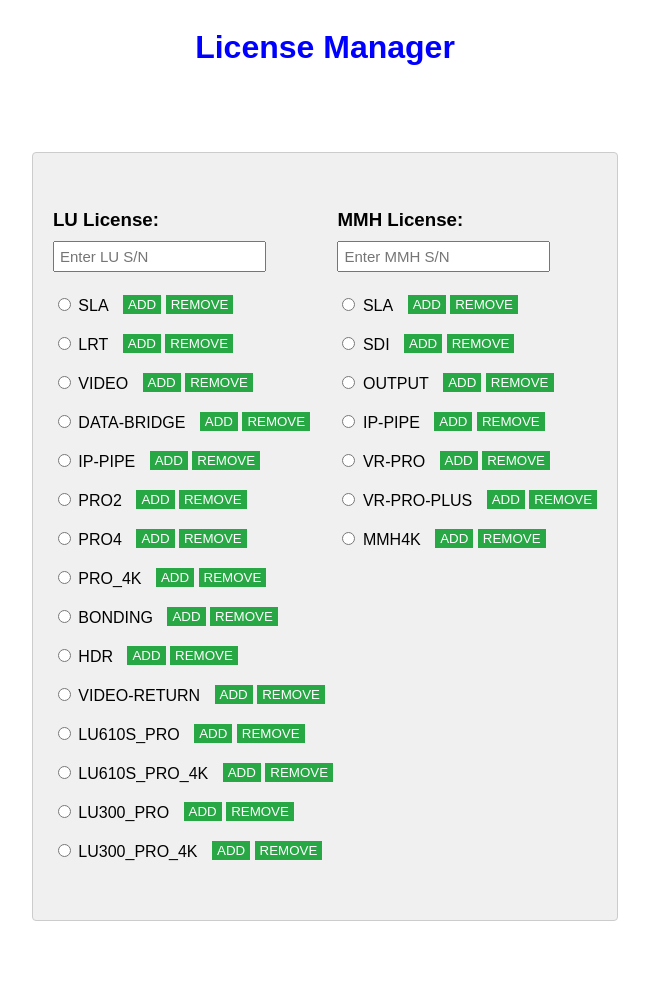
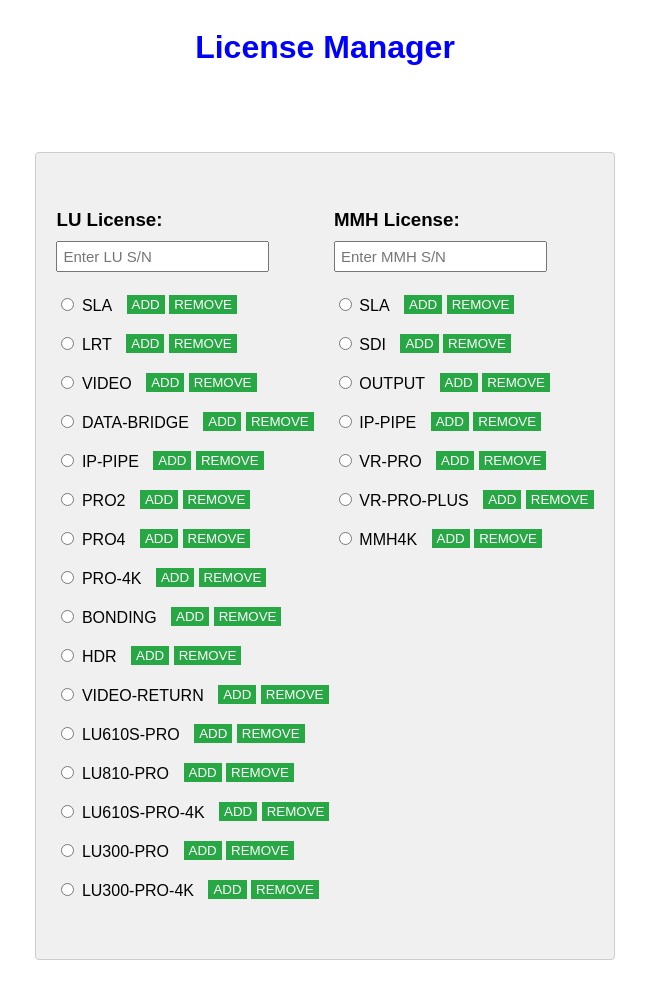
Before and after one commit to lesabag/license_manager, a Flask app: page /index in a window 1280 px wide. Shown: the whole page, without its empty margins (323-972 px from the left). Before the commit the page ends 921 px from the top, so only its background shows below. Run offline with Flask 2, Linux system fonts and the light colour scheme.

Commit message:
Update index.html

```diff
--- a/api/templates/index.html
+++ b/api/templates/index.html
@@ -174,8 +174,8 @@
             <br><br>
 
             <div class="radio-button-container">
-                <input type="radio" name="radio" value="PRO_4K">
-                PRO_4K
+                <input type="radio" name="radio" value="LU_PRO-4K">
+                PRO-4K
             </div>
             <div class="button-container">
                 <button type="submit" name="action" value="add" class="add-button">ADD</button>
@@ -214,8 +214,8 @@
             <br><br>
 
             <div class="radio-button-container">
-                <input type="radio" name="radio" value="LU610S_PRO">
-                LU610S_PRO
+                <input type="radio" name="radio" value="LU_LU610S-PRO">
+                LU610S-PRO
             </div>
             <div class="button-container">
                 <button type="submit" name="action" value="add" class="add-button">ADD</button>
@@ -224,8 +224,8 @@
             <br><br>
 
             <div class="radio-button-container">
-                <input type="radio" name="radio" value="LU610S_PRO_4K">
-                LU610S_PRO_4K
+                <input type="radio" name="radio" value="LU_LU810-PRO">
+                LU810-PRO
             </div>
             <div class="button-container">
                 <button type="submit" name="action" value="add" class="add-button">ADD</button>
@@ -234,8 +234,8 @@
             <br><br>
 
             <div class="radio-button-container">
-                <input type="radio" name="radio" value="LU300_PRO">
-                LU300_PRO
+                <input type="radio" name="radio" value="LU_LU610S-PRO-4K">
+                LU610S-PRO-4K
             </div>
             <div class="button-container">
                 <button type="submit" name="action" value="add" class="add-button">ADD</button>
@@ -244,8 +244,18 @@
             <br><br>
 
             <div class="radio-button-container">
-                <input type="radio" name="radio" value="LU300_PRO_4K">
-                LU300_PRO_4K
+                <input type="radio" name="radio" value="LU_LU300-PRO">
+                LU300-PRO
+            </div>
+            <div class="button-container">
+                <button type="submit" name="action" value="add" class="add-button">ADD</button>
+                <button type="submit" name="action" value="remove" class="remove-button">REMOVE</button>
+            </div>
+            <br><br>
+
+            <div class="radio-button-container">
+                <input type="radio" name="radio" value="LU_LU300-PRO-4K">
+                LU300-PRO-4K
             </div>
             <div class="button-container">
                 <button type="submit" name="action" value="add" class="add-button">ADD</button>
@@ -258,7 +268,7 @@
             <h3>MMH License:</h3>
             <input type="text" name="mmhtext" placeholder="Enter MMH S/N" value="{{ mmh_text }}"><br><br>
             <div class="radio-button-container">
-                <input type="radio" name="radio" value="MMH_SLA">
+                <input type="radio" name="radio" value="SLA">
                 SLA
             </div>
             <div class="button-container">
@@ -288,7 +298,7 @@
             <br><br>
 
             <div class="radio-button-container">
-                <input type="radio" name="radio" value="MMH_IP-PIPE">
+                <input type="radio" name="radio" value="IP-PIPE">
                 IP-PIPE
             </div>
             <div class="button-container">
```
